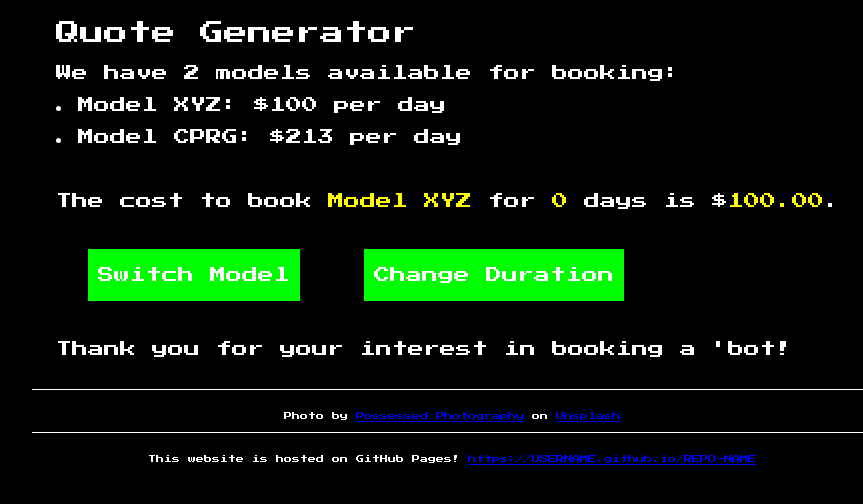
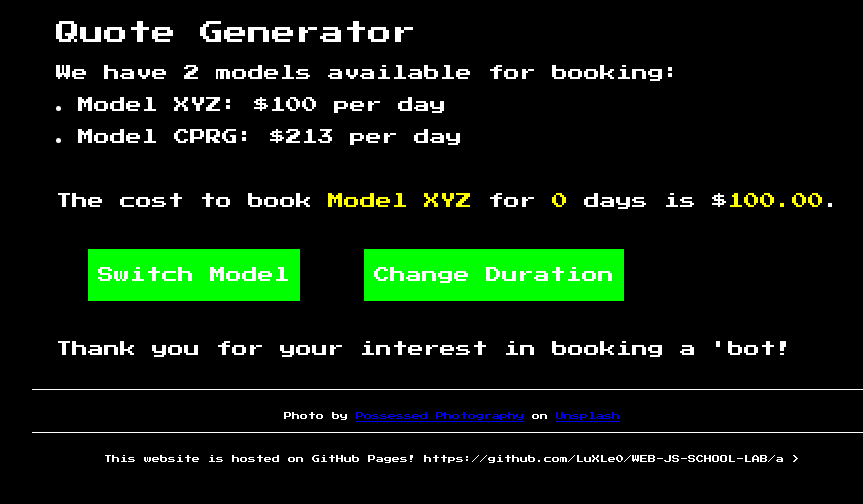
Before and after one commit to LuXLe0/WEB-JS-SCHOOL-LAB, a plain HTML site: page Lab6/index.html in a window 1280 px wide. Shown: the part 104-608 px from the top of the page, without its empty margins (188-1051 px from the left). Drawn offline with Linux system fonts and the light colour scheme.

Commit message:
Update index.html

```diff
--- a/Lab6/index.html
+++ b/Lab6/index.html
@@ -58,8 +58,8 @@
       </p>
       <p>
         This website is hosted on GitHub Pages!
-        <a href="https://LuXLe0.github.io/WEB-JS-SCHOOL-LAB"
-          >https://USERNAME.github.io/REPO-NAME</a
+        <a https://github.com/LuXLe0/WEB-JS-SCHOOL-LAB"
+          >https://github.com/LuXLe0/WEB-JS-SCHOOL-LAB/a
         >
       </p>
     </footer>
```
